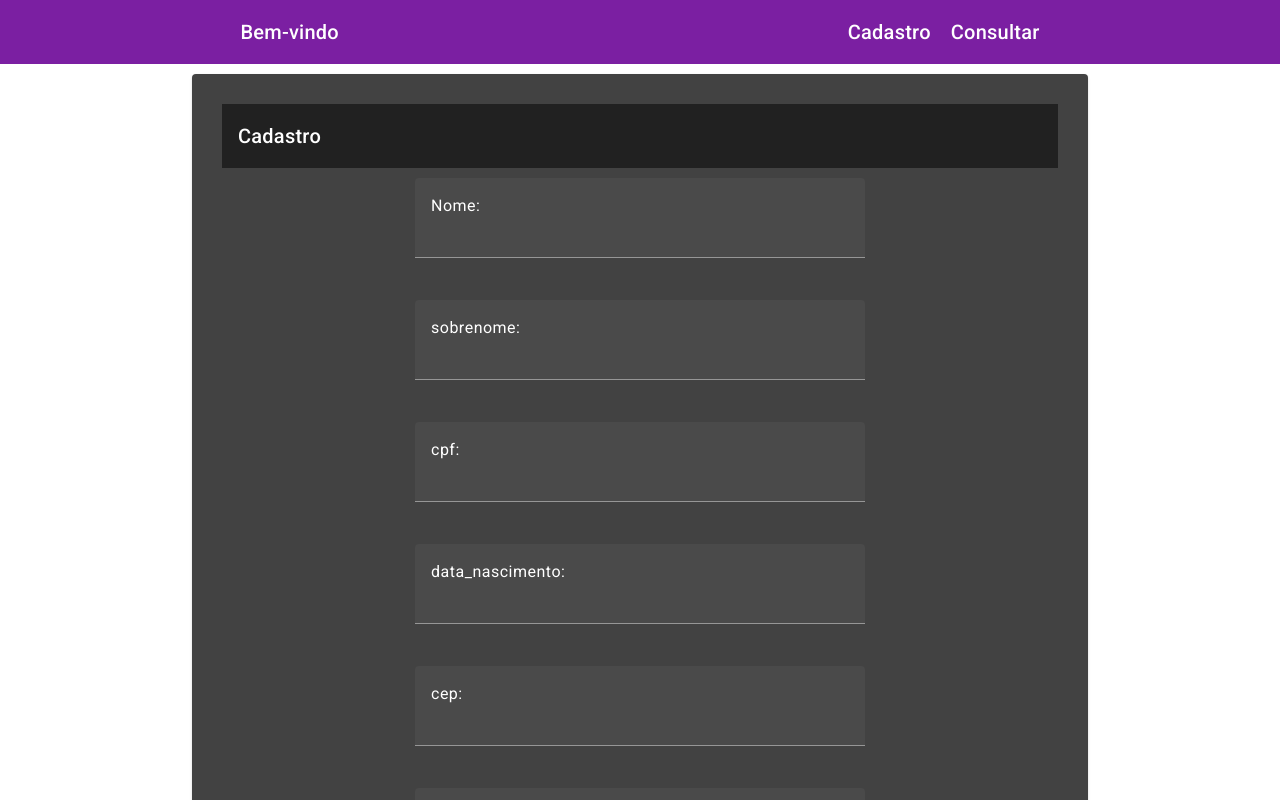
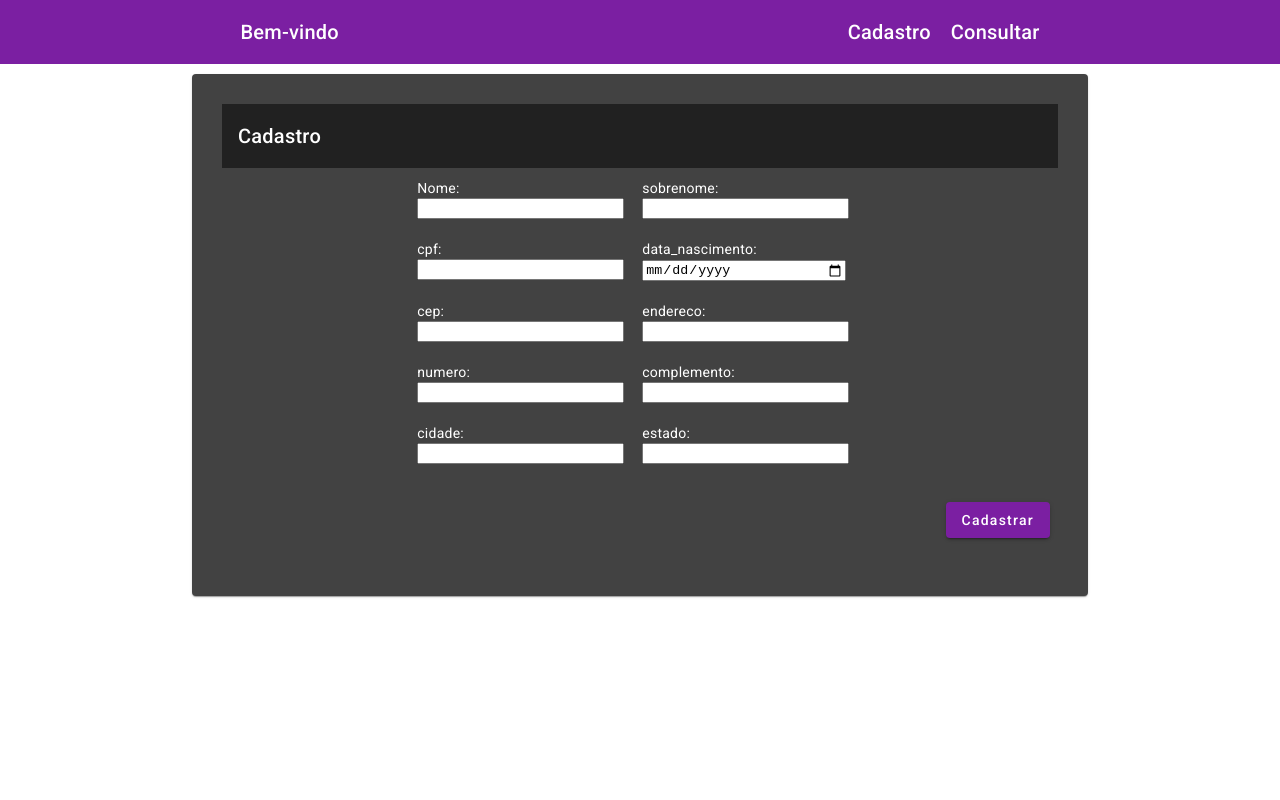
Before and after one commit to geisabitt/local-storage-angular-crud, an Angular app: page /consulta/cadastro in a window 1280 px wide. Shown: the top 800 px of the page. Built offline with nearby package versions, Linux system fonts and the light colour scheme.

Commit message:
backup para formatar pc

```diff
--- a/src/app/consulta/cadastro-form/cadastro-form.component.html
+++ b/src/app/consulta/cadastro-form/cadastro-form.component.html
@@ -3,48 +3,47 @@
   <mat-toolbar>
     <span>Cadastro</span>
   </mat-toolbar>
-  <form [formGroup]="formulario" #formDir="ngForm">
-    <mat-form-field class="largura-maxima">
+  <form class="container-form" [formGroup]="formulario" #formDir="ngForm">
+    <div class="largura-maxima">
       <label>Nome:</label>
-      <input formControlName="nome" matInput />
-    </mat-form-field>
-
-    <mat-form-field class="largura-maxima">
+      <input formControlName="nome" />
+    </div>
+    <div class="largura-maxima">
       <label>sobrenome:</label>
-      <input formControlName="sobrenome" matInput />
-    </mat-form-field>
-    <mat-form-field class="largura-maxima">
+      <input formControlName="sobrenome" />
+    </div>
+    <div class="largura-maxima">
       <label>cpf:</label>
-      <input type="number" formControlName="cpf" matInput />
-    </mat-form-field>
-    <mat-form-field class="largura-maxima">
+      <input type="number" max="99999999999" formControlName="cpf" />
+    </div>
+    <div type="date" class="largura-maxima">
       <label>data_nascimento:</label>
-      <input formControlName="data_nascimento" matInput />
-    </mat-form-field>
-    <mat-form-field class="largura-maxima">
+      <input type="date" max="9999-12-31" formControlName="data_nascimento" />
+    </div>
+    <div class="largura-maxima">
       <label>cep:</label>
-      <input type="number" formControlName="cep" matInput />
-    </mat-form-field>
-    <mat-form-field class="largura-maxima">
+      <input type="number" formControlName="cep" />
+    </div>
+    <div class="largura-maxima">
       <label>endereco:</label>
-      <input formControlName="endereco" matInput />
-    </mat-form-field>
-    <mat-form-field class="largura-maxima">
+      <input formControlName="endereco" />
+    </div>
+    <div class="largura-maxima">
       <label>numero:</label>
-      <input formControlName="numero" matInput />
-    </mat-form-field>
-    <mat-form-field class="largura-maxima">
+      <input formControlName="numero" />
+    </div>
+    <div class="largura-maxima">
       <label>complemento:</label>
-      <input formControlName="complemento" matInput />
-    </mat-form-field>
-    <mat-form-field class="largura-maxima">
+      <input formControlName="complemento" />
+    </div>
+    <div class="largura-maxima">
       <label>cidade:</label>
-      <input formControlName="cidade" matInput />
-    </mat-form-field>
-    <mat-form-field class="largura-maxima">
+      <input formControlName="cidade" />
+    </div>
+    <div class="largura-maxima">
       <label>estado:</label>
-      <input formControlName="estado" matInput />
-    </mat-form-field>
+      <input formControlName="estado" />
+    </div>
   </form>
   <mat-card-actions class="container-right">
     <button mat-raised-button color="primary" (click)="onSubmit()">
--- a/src/app/consulta/cadastro-form/cadastro-form.component.scss
+++ b/src/app/consulta/cadastro-form/cadastro-form.component.scss
@@ -6,11 +6,20 @@
   justify-content: right;
   margin: 20px 0;
 }
+.container-form{
+  display: flex;
+  flex-wrap: wrap;
+  justify-content:center;
+}
 label{
   color: white;
+  display: block;
+}
+input{
+  width: 90%;
 }
 .largura-maxima{
-  width:100%;
+  width: 49%;
   margin: 10px auto;
 }
 mat-card{
--- a/src/app/consulta/cadastro-form/cadastro-form.component.ts
+++ b/src/app/consulta/cadastro-form/cadastro-form.component.ts
@@ -20,7 +20,7 @@ export class CadastroFormComponent implements OnInit {
     private messagesService: MessagesService
   ) {
     this.formulario = this.formBuilder.group({
-      nome: [null, [Validators.required, Validators.minLength(3)]],
+      nome: ['', [Validators.required, Validators.minLength(3)]],
       sobrenome: ['', [Validators.required, Validators.minLength(3)]],
       cpf: ['', [Validators.required, Validators.maxLength(11)]],
       data_nascimento: ['', Validators.required],
--- a/src/app/consulta/services/usuario.service.ts
+++ b/src/app/consulta/services/usuario.service.ts
@@ -1,3 +1,4 @@
+import { HttpClient } from '@angular/common/http';
 import { Injectable } from '@angular/core';
 
 import { LerUsuario } from '../model/lerUsuario';
@@ -7,7 +8,7 @@ import { Usuario } from '../model/usuario';
   providedIn: 'root',
 })
 export class UsuarioService {
-  constructor() {}
+  constructor(private http: HttpClient) {}
 
   salvar(usuario: Usuario) {
     const data = {
```
